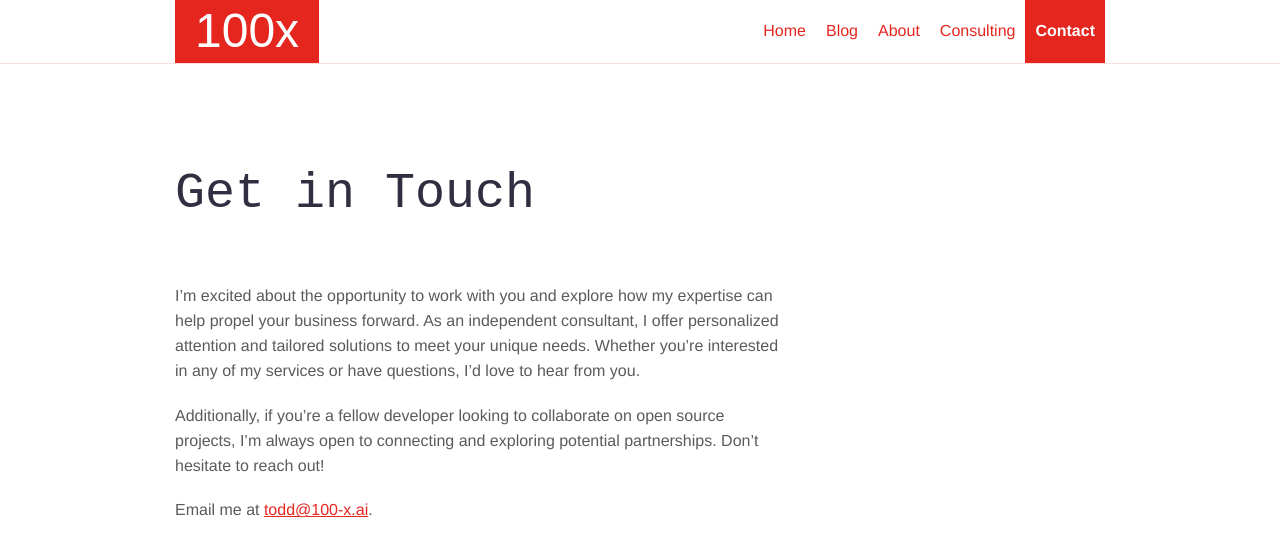
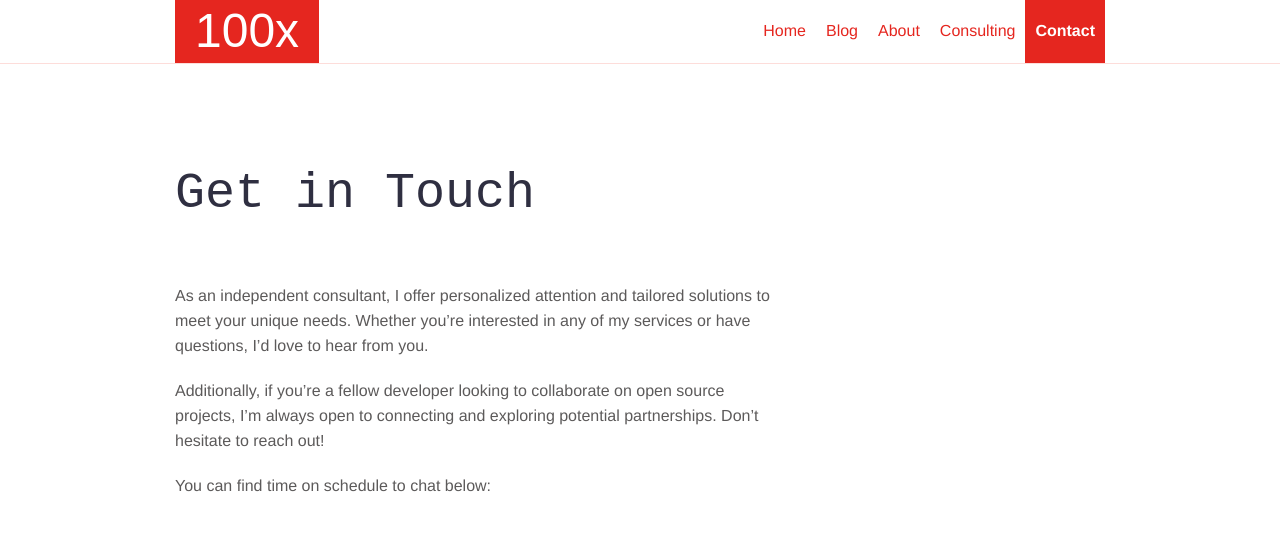
Before and after one commit to Shakakai/100x, a Jekyll site: the page built from contact.md, in a window 1280 px wide and 900 px high, cut to the strip 0-534 px from the top of the window. Built offline with Jekyll 4.4.1, drawn with Linux system fonts in a browser that asks for light colours; some web fonts are replaced.

Commit message:
updating contact form

```diff
--- a/contact.md
+++ b/contact.md
@@ -4,9 +4,8 @@ layout: contact
 description: Get in Touch
 ---
 
-I'm excited about the opportunity to work with you and explore how my expertise can help propel your business forward.
 As an independent consultant, I offer personalized attention and tailored solutions to meet your unique needs. Whether you're interested in any of my services or have questions, I'd love to hear from you.
 
 Additionally, if you're a fellow developer looking to collaborate on open source projects, I'm always open to connecting and exploring potential partnerships. Don't hesitate to reach out!
 
-Email me at [todd@100-x.ai](mailto:todd@100-x.ai).
+You can find time on schedule to chat below:
```
